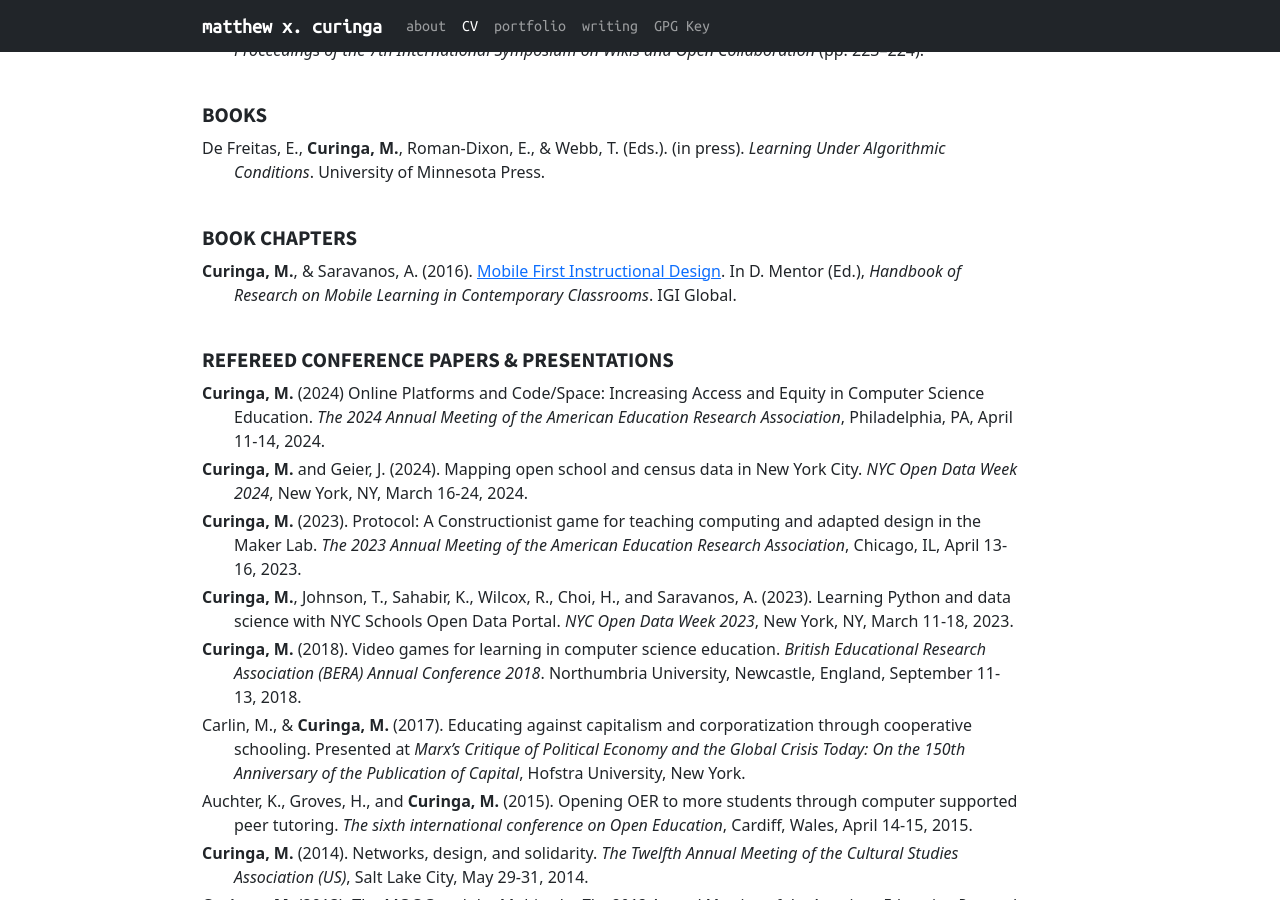
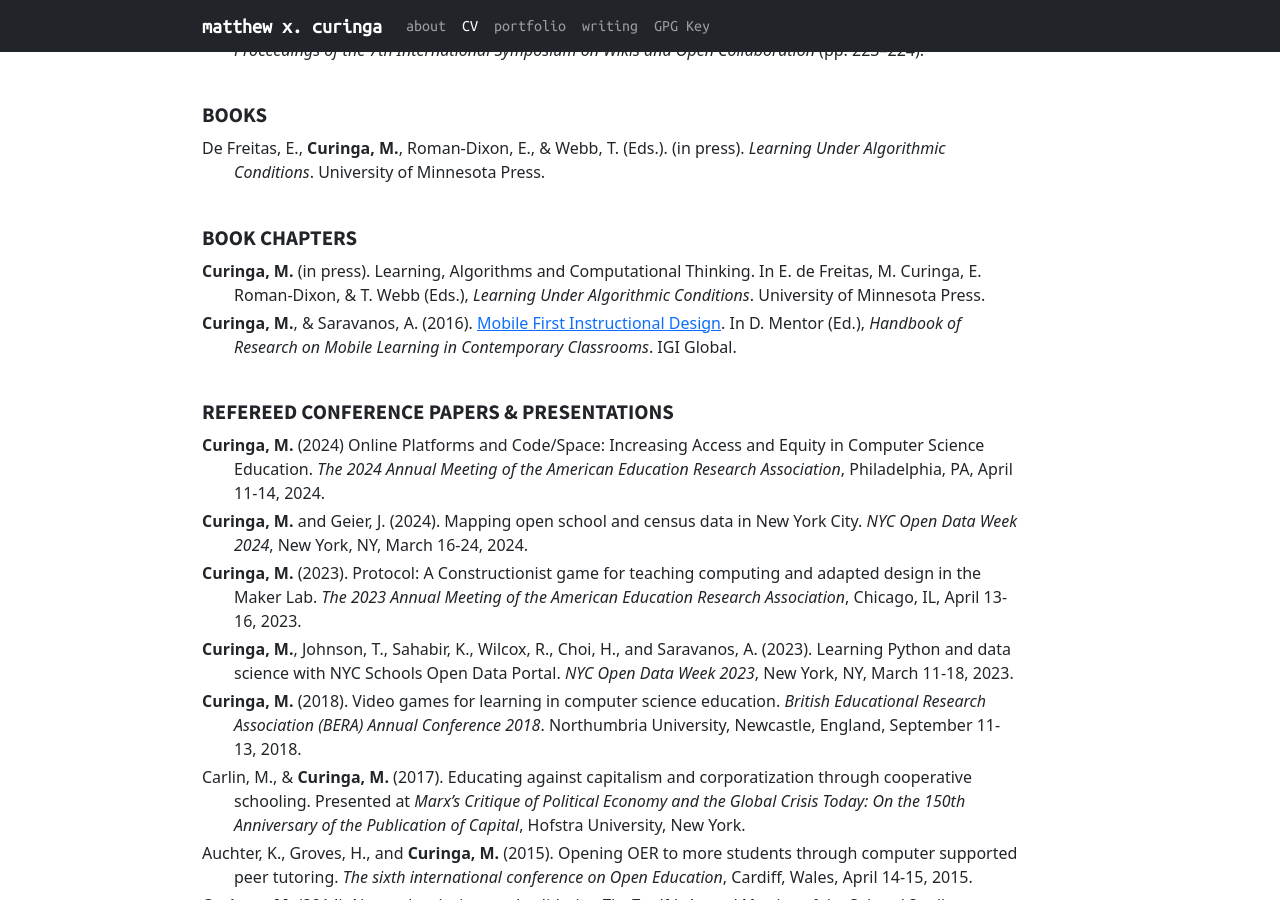
Before and after one commit to mcuringa/mcuringa.github.com, a Jekyll site: the page built from cv.md, in a window 1280 px wide and 900 px high, scrolled down 1416 px. Built offline with Jekyll 4.4.1, drawn with Linux system fonts in a browser that asks for light colours.

Commit message:
added comp. thinking chapter

```diff
--- a/cv.md
+++ b/cv.md
@@ -101,6 +101,8 @@ De Freitas, E., **Curinga, M.**, Roman-Dixon, E., & Webb, T. (Eds.). (in press).
 
 Book chapters
 -------------
+**Curinga, M.** (in press). Learning, Algorithms and Computational Thinking. In E. de Freitas, M. Curinga, E. Roman-Dixon, & T. Webb (Eds.), _Learning Under Algorithmic Conditions_. University of Minnesota Press.
+
 **Curinga, M.**, & Saravanos, A. (2016). [Mobile First Instructional Design](https://www.igi-global.com/book/handbook-research-mobile-learning-contemporary/143639). In D. Mentor (Ed.), _Handbook of Research on Mobile Learning in Contemporary Classrooms_. IGI Global.
 
 Refereed conference papers & presentations
```
